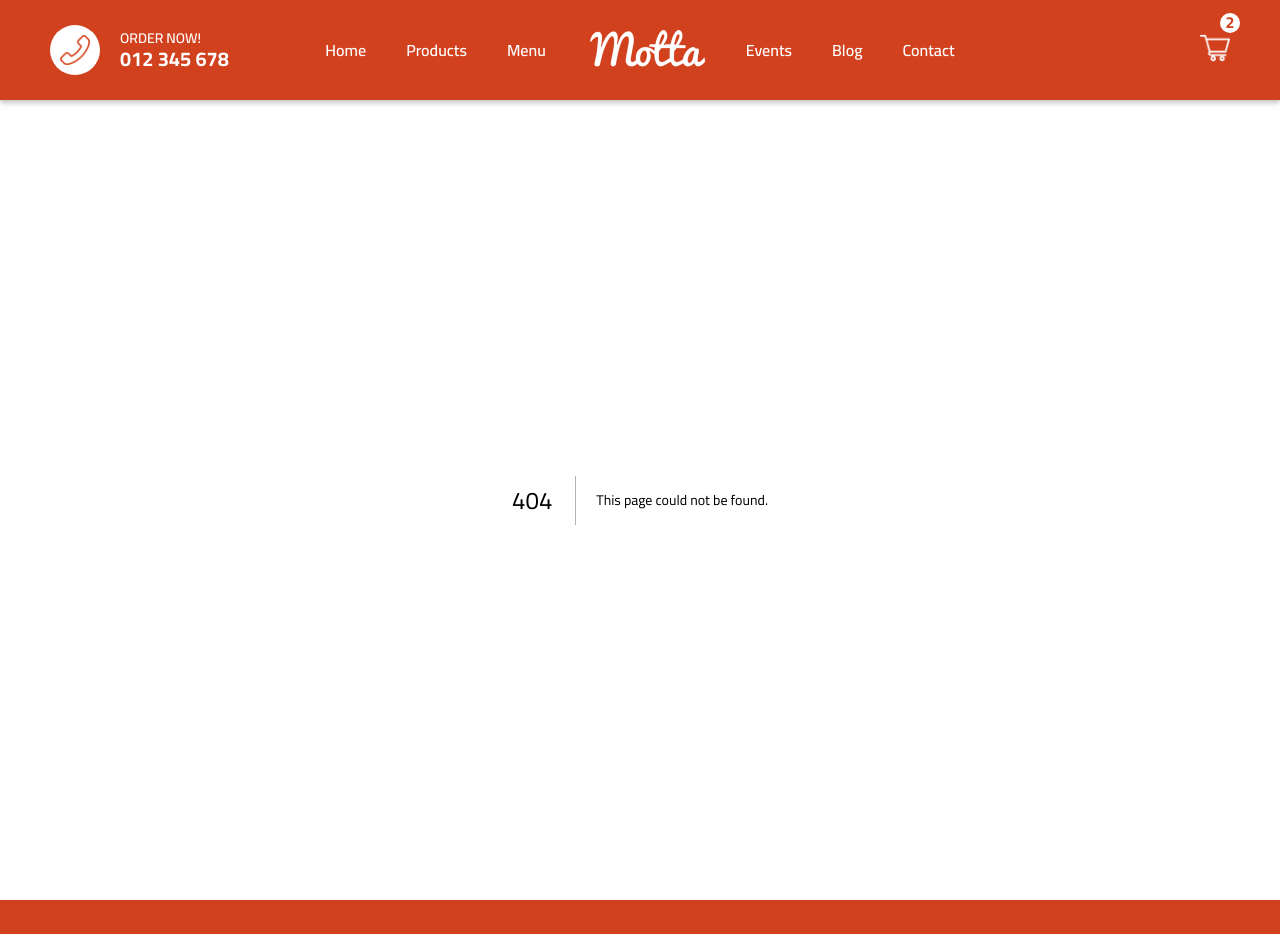
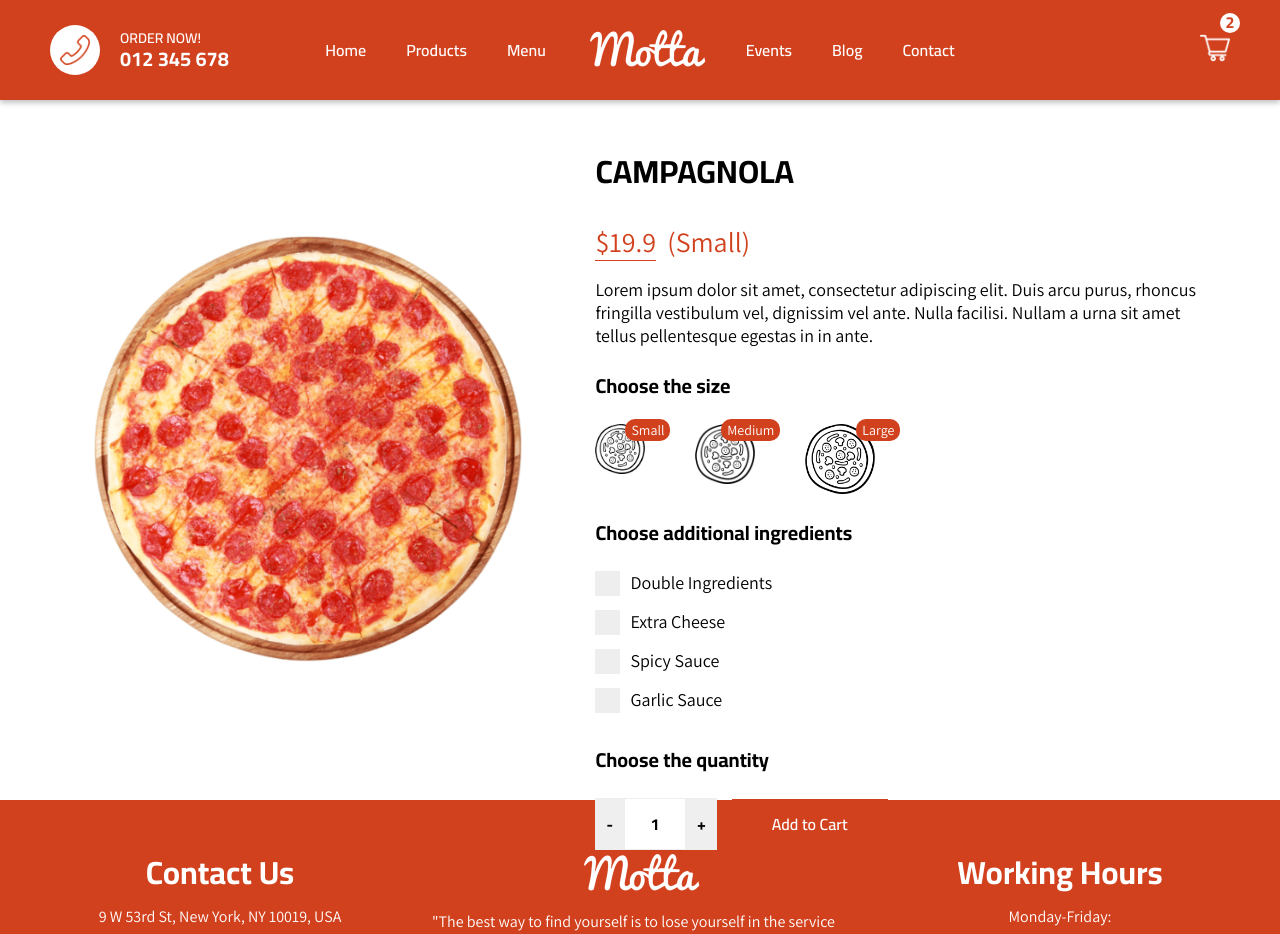
Before and after one commit to manoMotta/FoodOrderingApp, a Next.js app: page /products/1 in a window 1280 px wide. Before the commit this address had no page. Shown: the top 934 px of the page. Built offline with nearby package versions, Linux system fonts and the light colour scheme.

Commit message:
single product page

```diff
--- /dev/null
+++ b/src/pages/products/[id].jsx
@@ -0,0 +1,95 @@
+import styles from '../../styles/Product.module.scss'
+import Image from 'next/image'
+import { useState } from 'react'
+
+const Product = () => {
+  const [size, setSize] = useState(0)
+  const [number, setNumber] = useState(1);
+
+
+  const handleNumber = (event) => {
+    if (event == "increase") {
+      if (number >= 1 && number < 10) {
+        setNumber(number += 1)
+      }
+    } else if (event == "decrease") {
+      if (number > 1 && number <= 10) {
+        setNumber(number -= 1)
+      }
+    }
+  }
+
+  const pizza = {
+    id: 1,
+    img: '/images/pizza.png',
+    name: "CAMPAGNOLA",
+    price: [19.9, 23.9, 27.9],
+    desc: "Lorem ipsum dolor sit amet, consectetur adipiscing elit. Duis arcu purus, rhoncus fringilla vestibulum vel, dignissim vel ante. Nulla facilisi. Nullam a urna sit amet tellus pellentesque egestas in in ante."
+  }
+  return (
+    <div className={styles.container}>
+      <div className={styles.left}>
+        <div className={styles.imgContainer}>
+          <Image src={pizza.img} objectFit="contain" layout="fill" alt="" />
+        </div>
+      </div>
+      <div className={styles.right}>
+        <h1 className={styles.title}>{pizza.name}</h1>
+        <span className={styles.price}>${pizza.price[size]}
+          <span className={styles.size}> &nbsp;{size === 0 ? "(Small)" : size === 1 ? "(Medium)" : "(Large)"}</span>
+        </span>
+        <p className={styles.desc}>{pizza.desc}</p>
+        <h3 className={styles.choose}>Choose the size</h3>
+        <div className={styles.sizes}>
+          <div className={styles.size} onClick={() => setSize(0)}>
+            <Image src="/images/size.png" layout="fill" alt="" />
+            <span className={styles.number}>Small</span>
+          </div>
+          <div className={styles.size} onClick={() => setSize(1)}>
+            <Image src="/images/size.png" layout="fill" alt="" />
+            <span className={styles.number}>Medium</span>
+          </div>
+          <div className={styles.size} onClick={() => setSize(2)}>
+            <Image src="/images/size.png" layout="fill" alt="" />
+            <span className={styles.number}>Large</span>
+          </div>
+        </div>
+        <h3 className={styles.choose}>Choose additional ingredients</h3>
+        <div className={styles.ingredients}>
+
+          <label htmlFor="double" className={styles.option}>
+            Double Ingredients
+            <input type="checkbox" id="double" name="double" className={styles.checkbox} />
+            <span className={styles.checkmark}></span>
+          </label>
+          <label htmlFor="cheese" className={styles.option}>
+            Extra Cheese
+            <input type="checkbox" id="cheese" name="cheese" className={styles.checkbox} />
+            <span className={styles.checkmark}></span>
+          </label>
+          <label htmlFor="spicy" className={styles.option}>
+            Spicy Sauce
+            <input type="checkbox" id="spicy" name="spicy" className={styles.checkbox} />
+            <span className={styles.checkmark}></span>
+          </label>
+          <label htmlFor="garlic" className={styles.option}>
+            Garlic Sauce
+            <input type="checkbox" id="garlic" name="garlic" className={styles.checkbox} />
+            <span className={styles.checkmark}></span>
+          </label>
+
+        </div>
+        <div className={styles.add}>
+          <h3 className={styles.choose}>Choose the quantity</h3>
+          <input type="button" value="-" onClick={() => handleNumber("decrease")} className={styles.decrease} />
+          <input type="number" defaultValue={number} className={styles.quantity} />
+          <input type="button" value="+" onClick={() => handleNumber("increase")} className={styles.increase} />
+
+          <button className={styles.button}>Add to Cart</button>
+        </div>
+      </div>
+    </div>
+  )
+}
+
+export default Product
--- /dev/null
+++ b/src/styles/Product.module.scss
@@ -0,0 +1,168 @@
+.container {
+  height: calc(100vh - 100px);
+  display: flex;
+  justify-content: space-evenly;
+  margin: auto;
+  padding: 0 40px;
+}
+
+.left {
+  width: 600px;
+  display: flex;
+  align-items: center;
+  justify-content: center;
+}
+
+.right {
+  padding: 20px;
+}
+
+.imgContainer {
+  width: 80%;
+  height: 80%;
+  position: relative;
+}
+
+.price {
+  color: #d1411e;
+  font-size: 28px;
+  font-weight: 400;
+  border-bottom: 1px solid #d1411e;
+
+  .size {
+    font-size: 28px;
+    border-bottom: 1px solid #fff;
+  }
+}
+
+
+.desc {
+  font-size: 18px;
+  max-width: 700px;
+}
+
+.sizes {
+  width: 100%;
+  display: flex;
+  gap: 50px;
+}
+
+.size {
+  width: 50px;
+  height: 50px;
+  position: relative;
+  cursor: pointer;
+
+  &:nth-child(2) {
+    width: 60px;
+    height: 60px;
+  }
+  &:last-child {
+    width: 70px;
+    height: 70px;
+  }
+}
+
+.option {
+  width: fit-content;
+  display: flex;
+  position: relative;
+  padding-left: 35px;
+  margin-bottom: 16px;
+  cursor: pointer;
+  font-size: 18px;
+  -webkit-user-select: none;
+  -moz-user-select: none;
+  -ms-user-select: none;
+  user-select: none;
+
+  &:hover .checkbox ~ .checkmark {
+    background-color: #ccc;
+  }
+
+  .checkbox{
+    position: absolute;
+    opacity: 0;
+    cursor: pointer;
+    height: 0;
+    width: 0;
+
+    &:checked ~ .checkmark {
+      background-color: #d1411e;
+    }
+
+    &:checked ~ .checkmark:after {
+      display: block;
+    }
+  }
+
+  .checkmark {
+    position: absolute;
+    top: 0;
+    left: 0;
+    height: 25px;
+    width: 25px;
+    background-color: #eee;
+
+    &:after {
+      content: "";
+      position: absolute;
+      display: none;
+
+      left: 9px;
+      top: 5px;
+      width: 5px;
+      height: 10px;
+      border: solid white;
+      border-width: 0 3px 3px 0;
+      -webkit-transform: rotate(45deg);
+      -ms-transform: rotate(45deg);
+      transform: rotate(45deg);
+    }
+  }
+}
+
+.add {
+  margin-top: 30px;
+}
+
+.number {
+  position: absolute;
+  top: -5px;
+  right: -25px;
+  background-color: #d1411e;
+  color: #fff;
+  font-size: 14px;
+  padding: 2px 6px;
+  border-radius: 10px;
+}
+
+.button {
+  height: 50px;
+  padding: 0 40px;
+  margin-left: 15px;
+  background-color: #d1411e;
+  color: #fff;
+  border: none;
+  font-family: 'Cairo';
+  font-weight: 600;
+  cursor: pointer;
+}
+
+.choose {
+  font-size: 20px;
+}
+
+.increase,
+.decrease,
+.quantity {
+  padding: 10px;
+  border: 1px solid #eee;
+  font-family: 'Cairo';
+  font-weight: 700;
+}
+
+.quantity {
+  width: 40px;
+  text-align: center;
+}
--- a/src/styles/globals.scss
+++ b/src/styles/globals.scss
@@ -15,10 +15,34 @@ a {
   box-sizing: border-box;
 }
 
-h1, h2, li {
+h1, h2, h3, li {
   font-family: 'Cairo';
 }
 
-p {
+p, span, label {
   font-family: 'Assistant';
 }
+
+input[type=number]::-webkit-inner-spin-button,
+input[type=number]::-webkit-outer-spin-button {
+  -webkit-appearance: none;
+}
+
+input,
+textarea {
+  box-sizing: border-box;
+  margin: 0;
+  outline: none;
+}
+
+input[type="button"],input[type="checkbox"], button, label{
+  -webkit-appearance: button;
+  cursor: pointer;
+}
+
+label, input, button {
+  font-size: inherit;
+  -moz-box-sizing: content-box;
+  -webkit-box-sizing: content-box;
+  box-sizing: content-box;
+}
```
